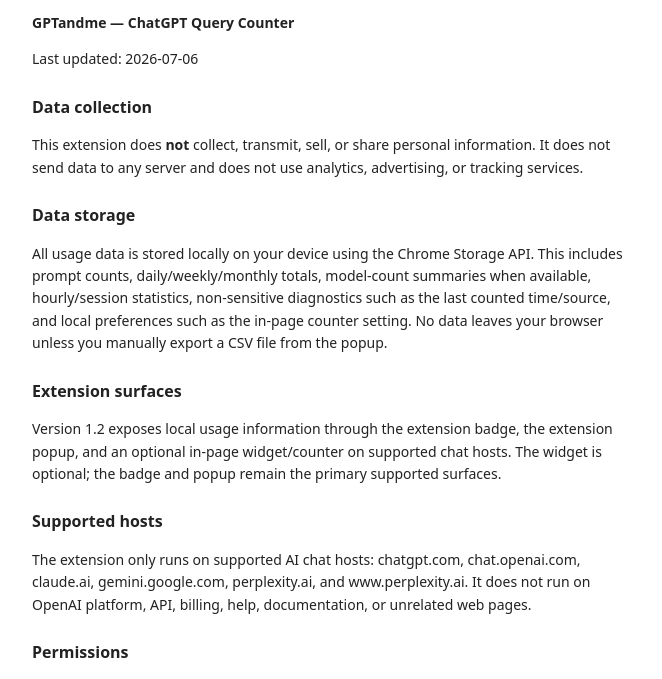
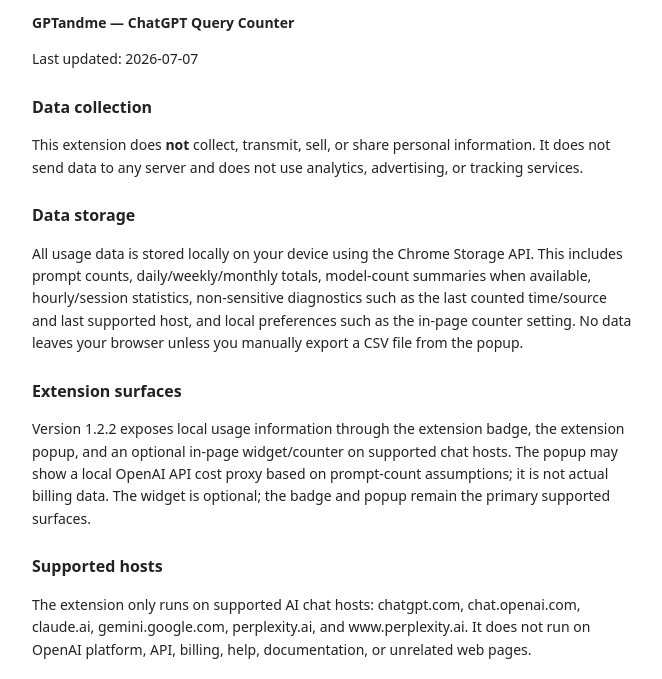
Before and after one commit to MadanChaollaPark/gptandme, a browser extension: page privacy.html in a window 1280 px wide. Shown: the part 78-757 px from the top of the page, without its empty margins (308-970 px from the left). Drawn offline with Linux system fonts and the light colour scheme.

Commit message:
Document proxy cost and privacy wording

```diff
--- a/privacy.html
+++ b/privacy.html
@@ -5,7 +5,22 @@
     <meta name="viewport" content="width=device-width, initial-scale=1" />
     <title>Privacy Policy - GPTandme</title>
     <style>
-      body { font-family: system-ui, -apple-system, Segoe UI, Roboto, sans-serif; max-width: 600px; margin: 40px auto; padding: 0 20px; line-height: 1.6; color: #222; }
+      :root {
+        color-scheme: light;
+        --bg: #ffffff;
+        --text: #222222;
+        --link: #1d4ed8;
+      }
+      @media (prefers-color-scheme: dark) {
+        :root {
+          color-scheme: dark;
+          --bg: #0f1419;
+          --text: #e6edf3;
+          --link: #8ab4ff;
+        }
+      }
+      body { background: var(--bg); color: var(--text); font-family: system-ui, -apple-system, Segoe UI, Roboto, sans-serif; max-width: 600px; margin: 40px auto; padding: 0 20px; line-height: 1.6; }
+      a { color: var(--link); }
       h1 { font-size: 22px; }
       h2 { font-size: 16px; margin-top: 24px; }
       p, li { font-size: 14px; }
@@ -14,16 +29,16 @@
   <body>
     <h1>Privacy Policy</h1>
     <p><strong>GPTandme — ChatGPT Query Counter</strong></p>
-    <p>Last updated: 2026-07-06</p>
+    <p>Last updated: 2026-07-07</p>
 
     <h2>Data collection</h2>
     <p>This extension does <strong>not</strong> collect, transmit, sell, or share personal information. It does not send data to any server and does not use analytics, advertising, or tracking services.</p>
 
     <h2>Data storage</h2>
-    <p>All usage data is stored locally on your device using the Chrome Storage API. This includes prompt counts, daily/weekly/monthly totals, model-count summaries when available, hourly/session statistics, non-sensitive diagnostics such as the last counted time/source, and local preferences such as the in-page counter setting. No data leaves your browser unless you manually export a CSV file from the popup.</p>
+    <p>All usage data is stored locally on your device using the Chrome Storage API. This includes prompt counts, daily/weekly/monthly totals, model-count summaries when available, hourly/session statistics, non-sensitive diagnostics such as the last counted time/source and last supported host, and local preferences such as the in-page counter setting. No data leaves your browser unless you manually export a CSV file from the popup.</p>
 
     <h2>Extension surfaces</h2>
-    <p>Version 1.2 exposes local usage information through the extension badge, the extension popup, and an optional in-page widget/counter on supported chat hosts. The widget is optional; the badge and popup remain the primary supported surfaces.</p>
+    <p>Version 1.2.2 exposes local usage information through the extension badge, the extension popup, and an optional in-page widget/counter on supported chat hosts. The popup may show a local OpenAI API cost proxy based on prompt-count assumptions; it is not actual billing data. The widget is optional; the badge and popup remain the primary supported surfaces.</p>
 
     <h2>Supported hosts</h2>
     <p>The extension only runs on supported AI chat hosts: chatgpt.com, chat.openai.com, claude.ai, gemini.google.com, perplexity.ai, and www.perplexity.ai. It does not run on OpenAI platform, API, billing, help, documentation, or unrelated web pages.</p>
```
Also changed, not shown: README.md.
